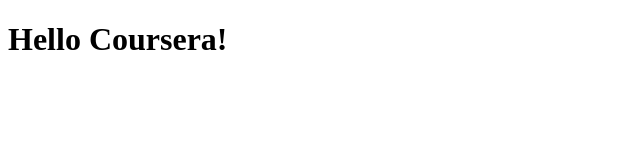
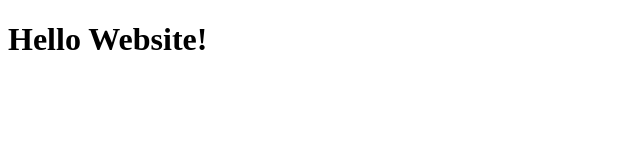
Before and after one commit to Ashik-Gowda/Website-test, a plain HTML site: page site/index.html in a window 1280 px wide. Shown: the full height of the page, 0-640 px from the left. Drawn offline with Linux system fonts and the light colour scheme.

Commit message:
Some Changes Made

```diff
--- a/site/index.html
+++ b/site/index.html
@@ -4,6 +4,6 @@
 	<title>Hello Website</title>
 </head>
 <body>
- <h1>Hello Coursera!</h1>
+ <h1>Hello Website!</h1>
 </body>
 </html>
```
